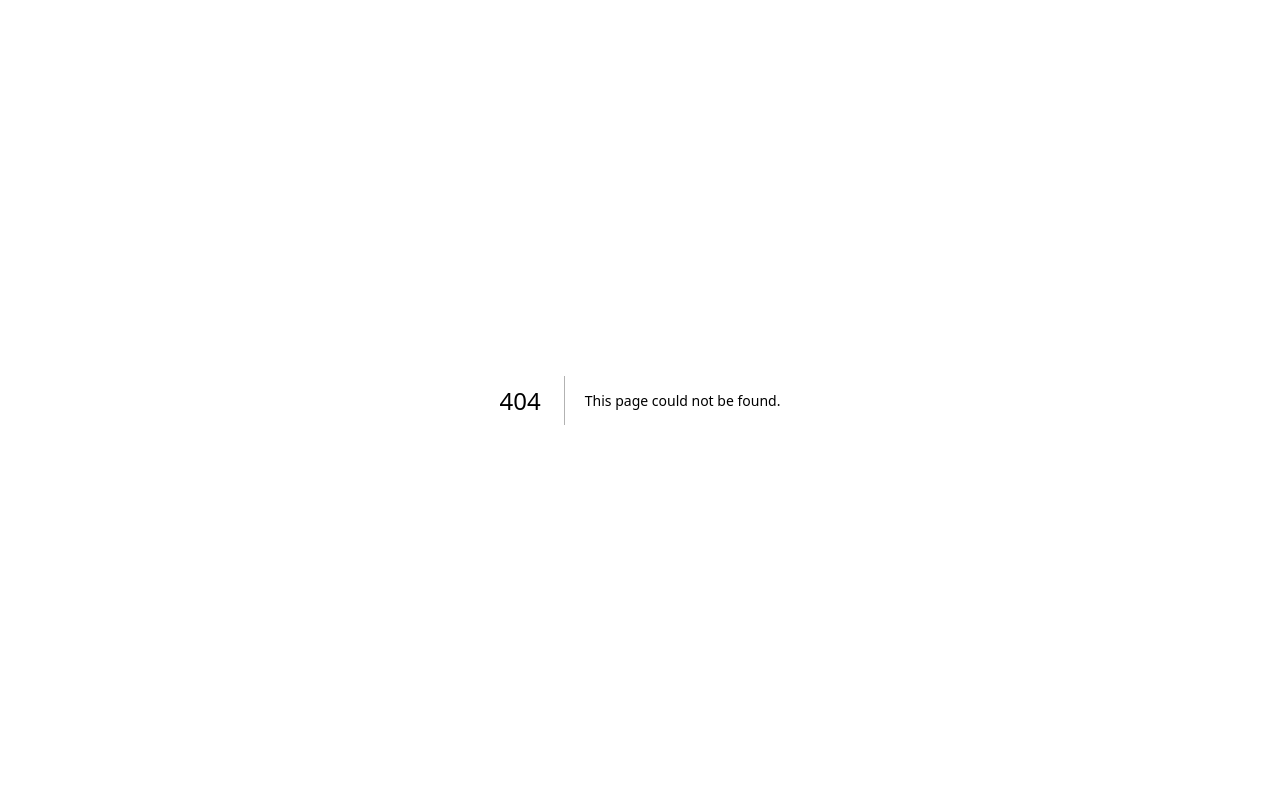
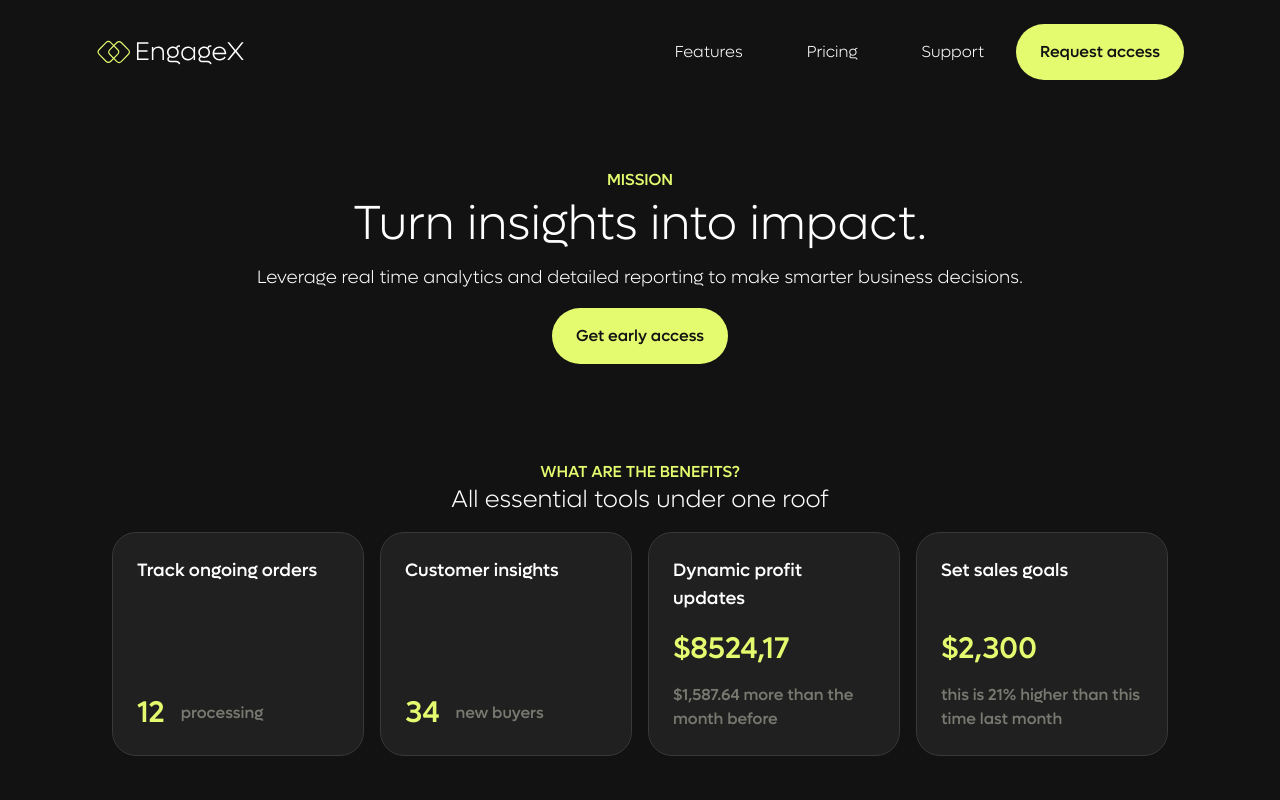
Before and after one commit to mashachitchyan/assignment-3, a Next.js app in the folder assignment-3/: page /home in a window 1280 px wide. Before the commit this address had no page. Shown: the top 800 px of the page. Built offline with nearby package versions, Linux system fonts and the light colour scheme.

Commit message:
Navigation links added

```diff
--- a/assignment-3/app/components/Buttons/SecondaryButton.tsx
+++ b/assignment-3/app/components/Buttons/SecondaryButton.tsx
@@ -1,12 +1,16 @@
+import Link from 'next/link';
 import React from 'react'
 
-interface PrimaryButtonProps {
+interface SecondaryButtonProps {
     label: string;
+    href: string;
   }
 
-const SecondaryButton = ({ label }: PrimaryButtonProps) => {
+const SecondaryButton = ({ label, href }: SecondaryButtonProps) => {
     return (
+        <Link href={href} passHref>
         <button className='px-8 py-4 rounded-full font-weight-lighter text-white hover:underline text-base light-font'>{label}</button>
+        </Link>
     )
 }
 
--- a/assignment-3/app/components/Header.tsx
+++ b/assignment-3/app/components/Header.tsx
@@ -6,13 +6,13 @@ import SecondaryButton from './Buttons/SecondaryButton';
 export default function Header() {
   return (
     <header className="flex justify-between items-center py-6 px-24 w-screen">
-      <Link href="/"><Image src="/images/Logo.svg" alt='logo' width={150} height={50} />
+      <Link href="/home"><Image src="/images/Logo.svg" alt='logo' width={150} height={50} />
       </Link>
       <nav>
         <div className='flex justify-around'>
-          <SecondaryButton label='Features' />
-          <SecondaryButton label='Pricing' />
-          <SecondaryButton label='Support' />
+          <SecondaryButton label='Features' href='/features' />
+          <SecondaryButton label='Pricing' href='/pricing'/>
+          <SecondaryButton label='Support' href='/support'/>
           <PrimaryButton label='Request access' />
         </div>
       </nav>
--- /dev/null
+++ b/assignment-3/app/features/page.tsx
@@ -0,0 +1,10 @@
+import Header from "../components/Header";
+
+export default function Home() {
+  return (
+    <div>
+      <Header />
+
+    </div>
+  );
+}
--- /dev/null
+++ b/assignment-3/app/home/page.tsx
@@ -0,0 +1,12 @@
+import Header from "../components/Header";
+import HomeMain from "../components/HomeMain";
+
+export default function Home() {
+  return (
+    <div>
+      <Header />
+      <HomeMain/>
+
+    </div>
+  );
+}
--- a/assignment-3/app/page.tsx
+++ /dev/null
@@ -1,16 +0,0 @@
-import Image from "next/image";
-import Header from "./components/Header";
-import PrimaryButton from "./components/Buttons/PrimaryButton";
-import SecondaryButton from "./components/Buttons/SecondaryButton";
-import Hero from "./components/Hero";
-import HomeMain from "./components/HomeMain";
-
-export default function Home() {
-  return (
-    <div>
-      <Header />
-      <HomeMain/>
-
-    </div>
-  );
-}
--- /dev/null
+++ b/assignment-3/app/pricing/page.tsx
@@ -0,0 +1,10 @@
+import Header from "../components/Header";
+
+export default function Home() {
+  return (
+    <div>
+      <Header />
+
+    </div>
+  );
+}
--- /dev/null
+++ b/assignment-3/app/support/page.tsx
@@ -0,0 +1,11 @@
+import Header from "@/app/components/Header";
+
+
+export default function Home() {
+    return (
+      <div>
+        <Header />
+
+      </div>
+    );
+  }
```
